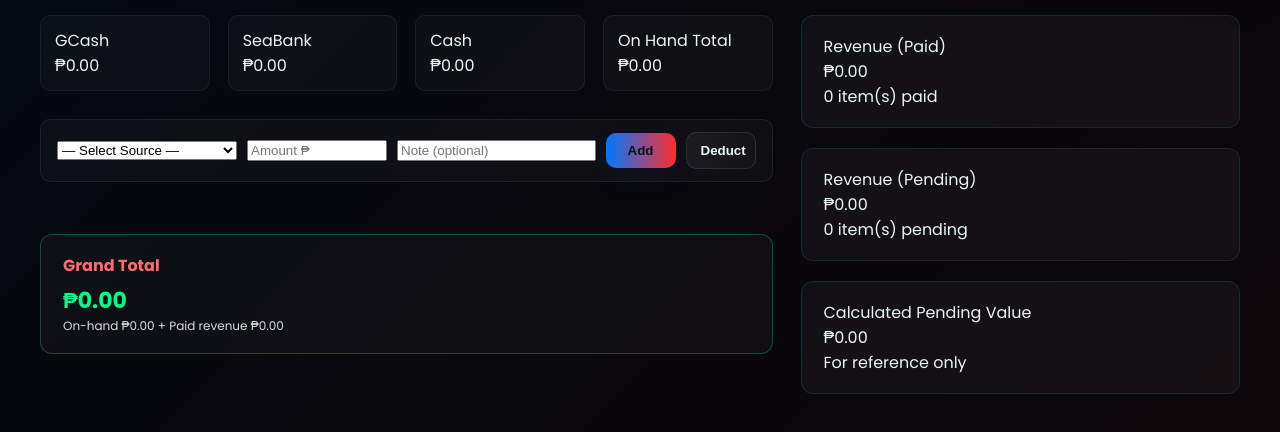
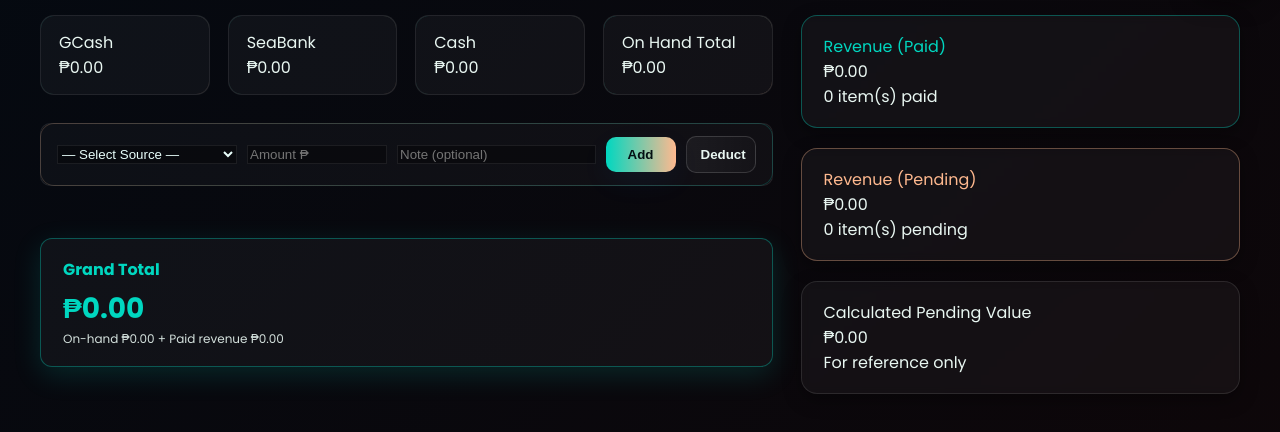
Before and after one commit to twicksyd/sdas, a website: page cash.html in a window 1280 px wide. Shown: the part 68-500 px from the top of the page. Drawn offline with nearby package versions, Linux system fonts and the light colour scheme.

Commit message:
Fix cash page CSS blocking issue

```diff
--- a/style.css
+++ b/style.css
@@ -1629,3 +1629,170 @@ body[data-page="cash"] .grand-total {
         max-height: none;
     }
 }
+
+/* ============================================================
+   TWICKS — CASH PAGE "DARK CRYSTAL" THEME (Teal + Rose Gold)
+   ============================================================ */
+
+:root {
+    --crystal-teal: #00d7c0;
+    --crystal-teal-glow: rgba(0, 215, 192, 0.35);
+
+    --crystal-rose: #ffb98f;
+    --crystal-rose-glow: rgba(255, 185, 143, 0.35);
+
+    --crystal-bg-panel: rgba(255, 255, 255, 0.04);
+    --crystal-bg-highlight: rgba(255, 255, 255, 0.06);
+}
+
+/* ----------------------------------------------
+   TOP BALANCES — Crystal gradient borders
+---------------------------------------------- */
+.cash-page .balance-card {
+    position: relative;
+    padding: 14px 18px;
+    border-radius: 14px;
+    background: var(--crystal-bg-panel);
+    border: 1px solid rgba(255, 255, 255, 0.08);
+    overflow: hidden;
+}
+
+.cash-page .balance-card::before {
+    content: "";
+    position: absolute;
+    inset: -1px;
+    border-radius: 14px;
+    padding: 1px;
+    background: linear-gradient(130deg,
+            var(--crystal-teal),
+            var(--crystal-rose));
+    opacity: 0.25;
+    -webkit-mask: linear-gradient(#000 0 0) content-box, linear-gradient(#000 0 0);
+    -webkit-mask-composite: xor;
+    mask-composite: exclude;
+}
+
+/* TOTAL gets stronger glow */
+.cash-page .balance-card.total::before {
+    opacity: 0.38;
+}
+
+/* ----------------------------------------------
+   ADDLINE — Crystal glow bar
+---------------------------------------------- */
+.cash-page .addline {
+    background: var(--crystal-bg-panel);
+    border: 1px solid rgba(255, 255, 255, 0.08);
+    position: relative;
+    border-radius: 14px;
+}
+
+.cash-page .addline::before {
+    content: "";
+    position: absolute;
+    inset: -1px;
+    border-radius: 14px;
+    padding: 1px;
+    background: linear-gradient(135deg,
+            var(--crystal-rose),
+            var(--crystal-teal));
+    opacity: 0.20;
+    -webkit-mask: linear-gradient(#000 0 0) content-box, linear-gradient(#000 0 0);
+    -webkit-mask-composite: xor;
+    mask-composite: exclude;
+}
+
+/* Buttons inside addline */
+.cash-page .addline button.btn.primary {
+    background: linear-gradient(90deg, var(--crystal-teal), var(--crystal-rose));
+    color: #041013;
+    font-weight: 800;
+}
+
+.cash-page .addline button.btn.secondary {
+    border-color: rgba(255, 255, 255, 0.15);
+}
+
+/* ----------------------------------------------
+   CASH ROWS — Crystal borders
+---------------------------------------------- */
+.cash-page .cash-list>div {
+    background: rgba(12, 14, 16, 0.55);
+    border-radius: 12px;
+    padding: 14px;
+    border: 1px solid rgba(255, 255, 255, 0.05);
+    position: relative;
+    transition: 0.18s ease;
+}
+
+.cash-page .cash-list>div:hover {
+    border-color: var(--crystal-teal-glow);
+    box-shadow: 0 6px 15px rgba(0, 217, 192, 0.15);
+    transform: translateY(-2px);
+}
+
+/* ----------------------------------------------
+   KPIs — Crystal premium panels
+---------------------------------------------- */
+.cash-page .kpi {
+    background: var(--crystal-bg-panel);
+    border-radius: 16px;
+    padding: 18px 22px;
+    border: 1px solid rgba(255, 255, 255, 0.1);
+    box-shadow: 0 6px 18px rgba(0, 0, 0, 0.35);
+}
+
+/* Paid Revenue — Teal highlight */
+.cash-page .kpi.primary {
+    border-color: var(--crystal-teal-glow);
+}
+
+.cash-page .kpi.primary .kpi-title {
+    color: var(--crystal-teal);
+}
+
+/* Pending Revenue — Rose gold */
+.cash-page .kpi.warn {
+    border-color: var(--crystal-rose-glow);
+}
+
+.cash-page .kpi.warn .kpi-title {
+    color: var(--crystal-rose);
+}
+
+/* ----------------------------------------------
+   GRAND TOTAL — Crystal glow box
+---------------------------------------------- */
+.cash-page .grand-total {
+    background: var(--crystal-bg-panel);
+    border-radius: 16px;
+    padding: 22px 26px;
+    border: 1px solid var(--crystal-teal-glow);
+    box-shadow: 0 8px 28px rgba(0, 217, 192, 0.15);
+}
+
+.cash-page .grand-total .title {
+    color: var(--crystal-teal);
+    font-weight: 800;
+}
+
+.cash-page .grand-total .grand-value {
+    color: var(--crystal-teal);
+    font-size: 28px;
+}
+
+/* ----------------------------------------------
+   Selects & inputs
+---------------------------------------------- */
+.cash-page select,
+.cash-page input {
+    background: rgba(0, 0, 0, 0.35);
+    border: 1px solid rgba(255, 255, 255, 0.08);
+    color: #e8fefb;
+}
+
+.cash-page select:focus,
+.cash-page input:focus {
+    outline: 1px solid var(--crystal-teal);
+    box-shadow: 0 0 8px var(--crystal-teal-glow);
+}
```
